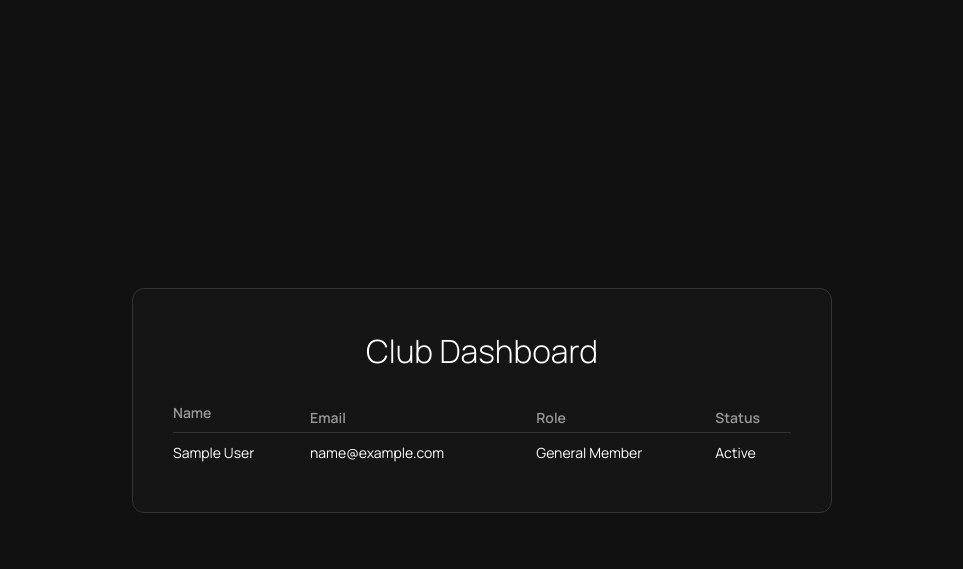
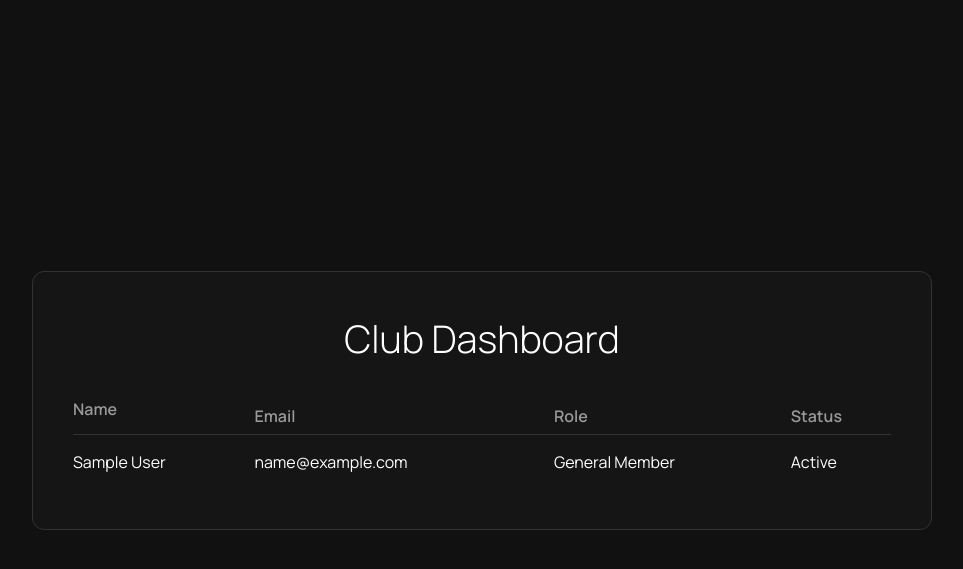
Before and after one commit to nolsluv/club-manager, a Django app: template templates/dashboard.html in a window 1280 px wide. Shown: the top 569 px of the page, without its empty margins (158-1121 px from the left). Run offline with Django 5.2, Linux system fonts and the light colour scheme; the template is opened without the code that fills it: values that come from a table or form of the project are taken from there, others are empty; tables that the repository leaves empty hold one stand-in row (values such as "Sample post").

Commit message:
refine navbar and dashboard UI and error message for register

```diff
--- a/static/css/style.css
+++ b/static/css/style.css
@@ -216,9 +213,9 @@ body {
 
 .login-container h1 {
     text-align: center;
-    font-size: 32px;
+    font-size: 38px;
     font-weight: 300;
-    margin-bottom: 30px;
+    margin-bottom: 34px;
 }
 
 .form-group {
--- a/templates/base.html
+++ b/templates/base.html
@@ -17,23 +17,23 @@
 <body>
 
     {% if user.is_authenticated %}
-    <nav style="padding: 15px 30px; border-bottom: 1px solid #333; display: flex; justify-content: space-between; align-items: center;">
-        <a href="{% url 'home' %}" style="color: white; text-decoration: none; font-weight: 500;">Club Manager</a>
+    <nav style="padding: 28px 48px; border-bottom: 3px solid #333; display: flex; justify-content: space-between; align-items: center;">
+        <a href="{% url 'home' %}" style="color: white; text-decoration: none; font-weight: 500; font-size: 22px;">Club Manager</a>
         <div>
-            <a href="{% url 'home' %}" style="color: #999; text-decoration: none; margin-right: 20px; font-size: 14px;">Home</a>
+            <a href="{% url 'home' %}" style="color: #999; text-decoration: none; margin-right: 28px; font-size: 18px;">Home</a>
 
             {# hides link for plain members; real enforcement is in role_required() #}
             {% if user.member.role != 'member' %}
-                <a href="{% url 'dashboard' %}" style="color: white; text-decoration: none; margin-right: 20px; font-size: 14px;">Manage Club</a>
+                <a href="{% url 'dashboard' %}" style="color: white; text-decoration: none; margin-right: 28px; font-size: 18px;">Manage Club</a>
             {% endif %}
 
             {# only admins get account management access #}
             {% if user.member.role == 'admin' %}
-                <a href="{% url 'user_management' %}" style="color: white; text-decoration: none; margin-right: 20px; font-size: 14px;">User Management</a>
+                <a href="{% url 'user_management' %}" style="color: white; text-decoration: none; margin-right: 28px; font-size: 18px;">User Management</a>
             {% endif %}
             <form method="post" action="{% url 'logout' %}" style="display: inline;">
                 {% csrf_token %}
-                <button type="submit" style="background: none; border: none; color: #999; font-size: 14px; cursor: pointer; padding: 0; font-family: inherit;">
+                <button type="submit" style="background: none; border: none; color: #999; font-size: 18px; cursor: pointer; padding: 0; font-family: inherit;">
                     Log Out
                 </button>
             </form>
--- a/templates/dashboard.html
+++ b/templates/dashboard.html
@@ -3,22 +3,22 @@
 
 {% block content %}
 <div class="login-page">
-    <div class="login-container" style="max-width: 700px;">
+    <div class="login-container" style="max-width: 900px;">
         <h1>Club Dashboard</h1>
 
-        <table style="width:100%; margin-top:20px; border-collapse: collapse; font-size: 14px;">
+        <table style="width:100%; margin-top:28px; border-collapse: collapse; font-size: 16px;">
             <tr style="text-align:left; color:#999;">
-                <th style="padding-bottom:10px;">Name</th>
+                <th style="padding-bottom:14px;">Name</th>
                 <th>Email</th>
                 <th>Role</th>
                 <th>Status</th>
             </tr>
             {% for member in members %}
             <tr style="border-top:1px solid #333;">
-                <td style="padding:10px 0;">{{ member.first_name }} {{ member.last_name }}</td>
-                <td>{{ member.email }}</td>
-                <td>{{ member.get_role_display }}</td>
-                <td>{{ member.is_active|yesno:"Active,Inactive" }}</td>
+                <td style="padding:16px 0;">{{ member.first_name }} {{ member.last_name }}</td>
+                <td style="padding:16px 0;">{{ member.email }}</td>
+                <td style="padding:16px 0;">{{ member.get_role_display }}</td>
+                <td style="padding:16px 0;">{{ member.is_active|yesno:"Active,Inactive" }}</td>
             </tr>
             {% endfor %}
         </table>
```
Also changed, not shown: other parts of static/css/style.css (+34 -16 lines), templates/user_management.html (+7 -7 lines).
